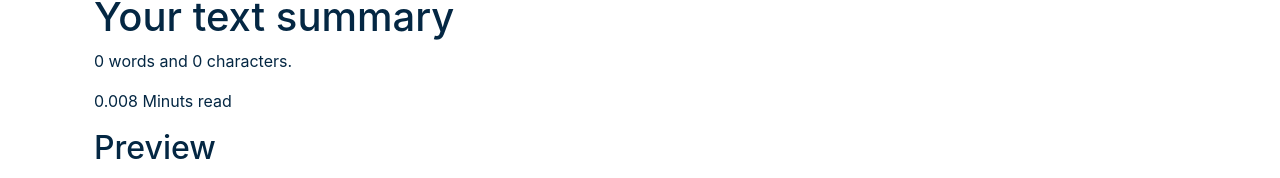
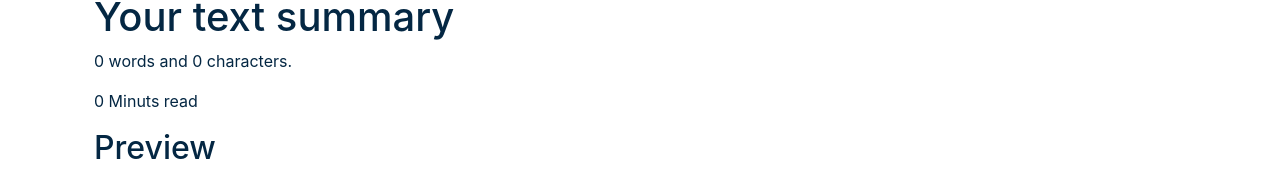
Before and after one commit to siddharthVishwakarma/textutils, a React (Create React App) app: page / in a window 1280 px wide. Shown: the part 459-637 px from the top of the page. Built offline with nearby package versions, Linux system fonts and the light colour scheme.

Commit message:
minuts read bug fix

```diff
--- a/src/components/Textform.js
+++ b/src/components/Textform.js
@@ -68,7 +68,13 @@ export default function Textform(props) {
           }{" "}
           words and {text.length} characters.
         </p>
-        <p>{0.008 * text.split(" ").length} Minuts read</p>
+        <p>
+          {0.008 *
+            text.split(" ").filter((ele) => {
+              return ele;
+            }).length}{" "}
+          Minuts read
+        </p>
         <h2>Preview</h2>
         <p>
           {text.length > 0
```
